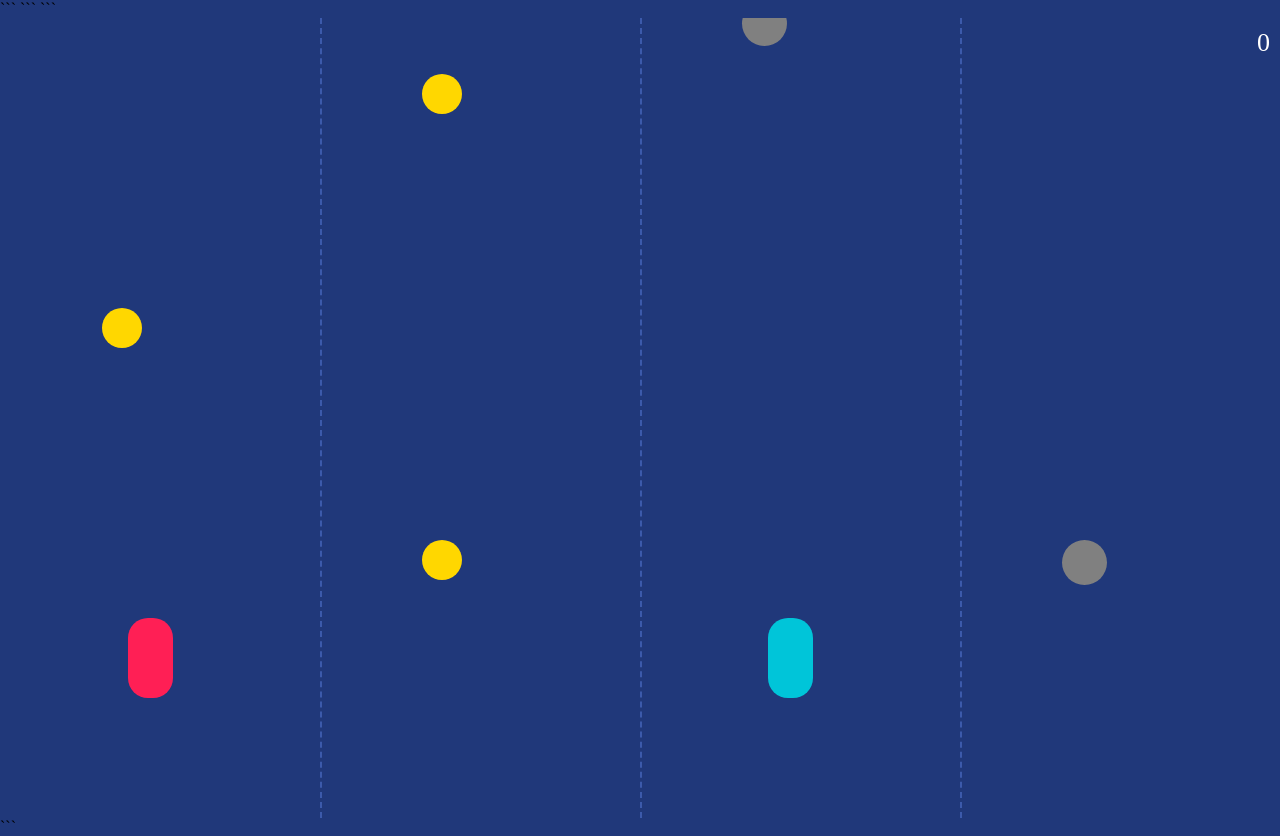
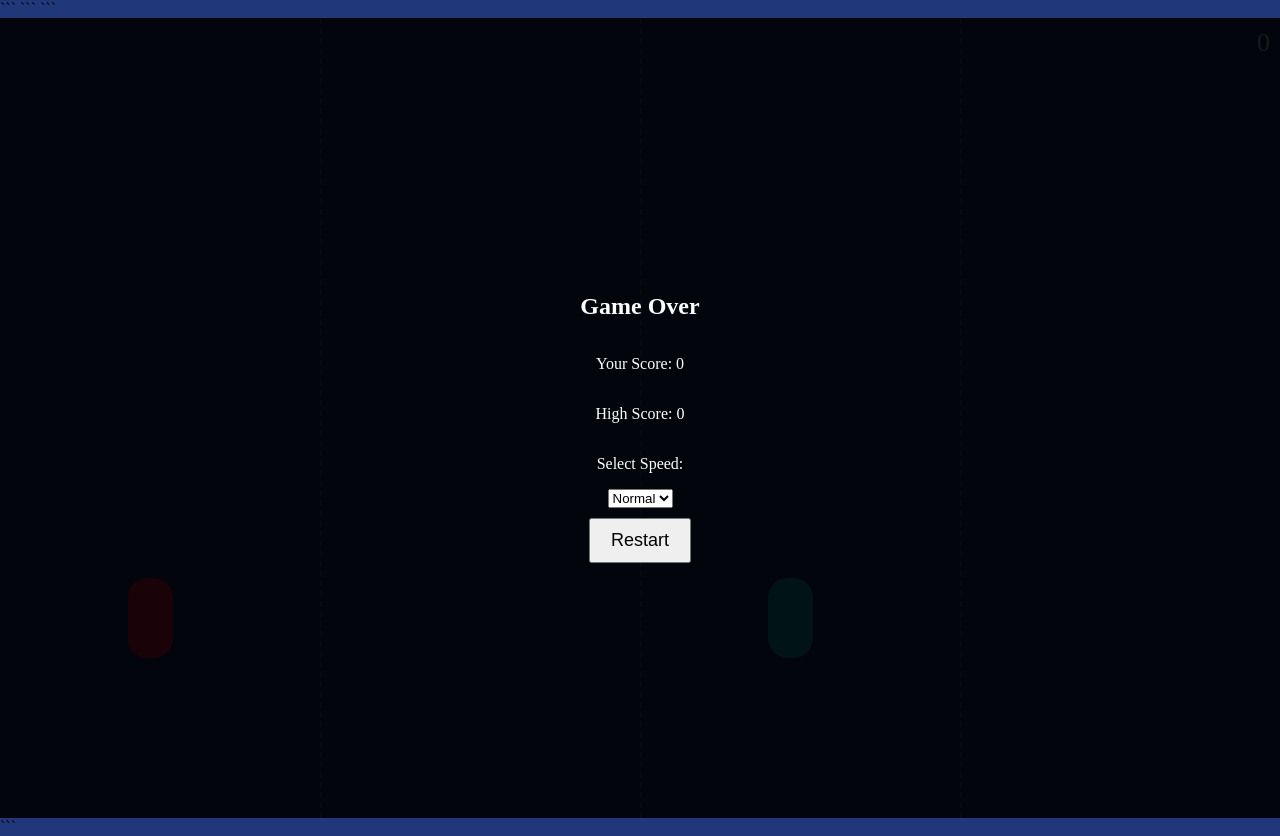
Before and after one commit to abdul-kadir2008/2-Car-game-Project, a plain HTML site: page index.html in a window 1280 px wide. Drawn offline with Linux system fonts and the light colour scheme.

Commit message:
Add files via upload

```diff
--- a/index.html
+++ b/index.html
@@ -53,7 +53,8 @@
             width: 45px;
             height: 80px;
             border-radius: 20px;
-            top: 75%;
+            top: 70%;
+            /* pehle 75% tha */
             transition: left 0.2s;
         }
 
@@ -165,8 +166,8 @@
         let redLane = 0;
         let blueLane = 3;
 
-        let speed = 8;
-        let maxSpeed = 20;
+        let speed = 25;
+        let maxSpeed = 50;
         let speedIncrease = 0.15;
 
         let gameRunning = true;
@@ -176,7 +177,7 @@
         if (savedSpeed) speed = parseFloat(savedSpeed);
 
         /* High Score */
-        let highScore = localStorage.getItem("highScore") || 0;
+        let highScore = parseInt(localStorage.getItem("highScore")) || 0;
         document.getElementById("highScore").innerText = highScore;
 
         const redCar = document.getElementById("redCar");
@@ -264,11 +265,11 @@
                     clearInterval(fall);
                 }
 
-                if (type === "coin" && top > 650) {
+                if (type === "coin" && top > window.innerHeight) {
                     gameOver();
                 }
 
-                if (top > 700) {
+                if (top > window.innerHeight + 100) {
                     item.remove();
                     clearInterval(fall);
                 }
@@ -287,8 +288,9 @@
             document.getElementById("finalScore").innerText = score;
 
             if (score > highScore) {
-                localStorage.setItem("highScore", score);
-                document.getElementById("highScore").innerText = score;
+                highScore = score;
+                localStorage.setItem("highScore", highScore);
+                document.getElementById("highScore").innerText = highScore;
             }
         }
 
```
